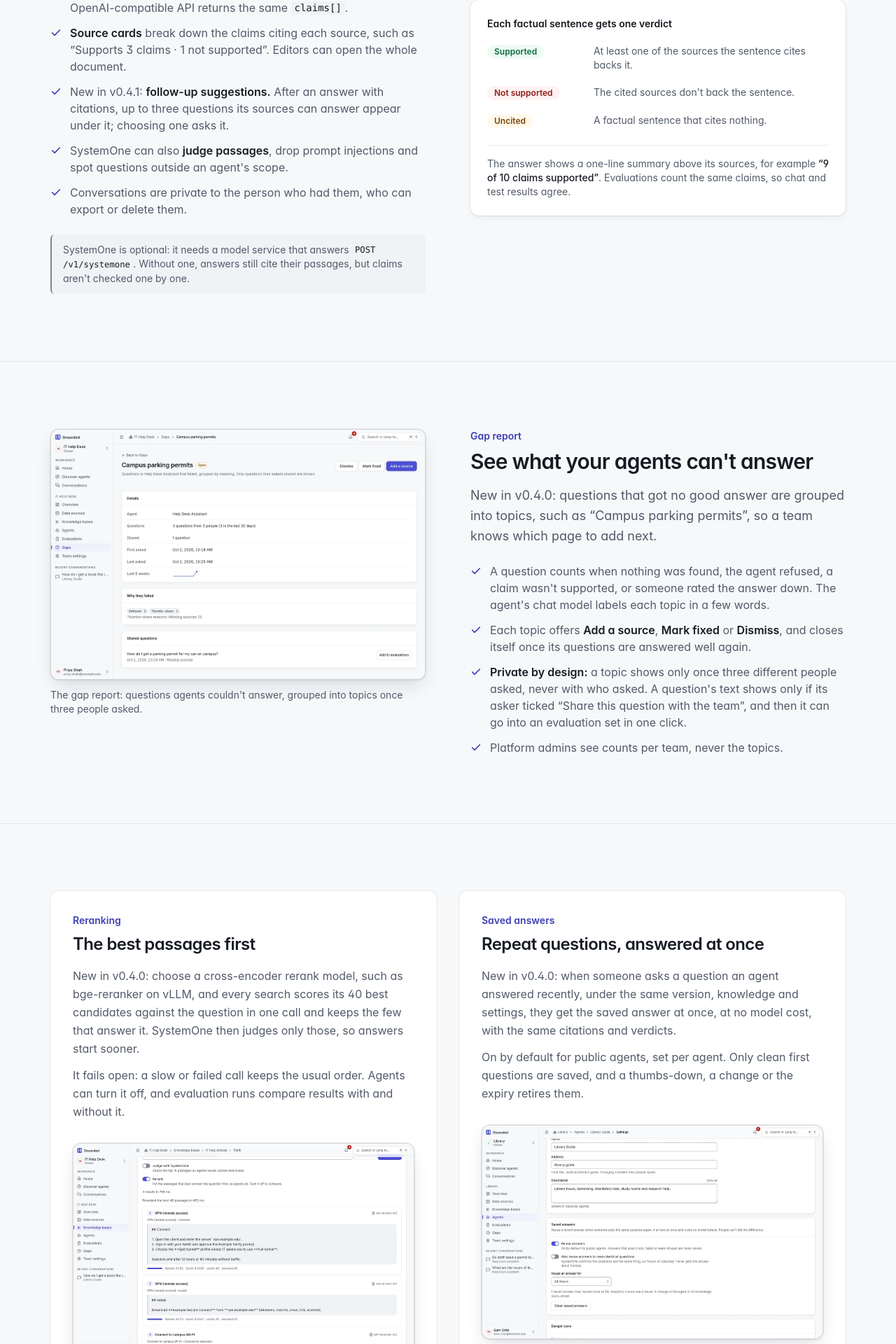
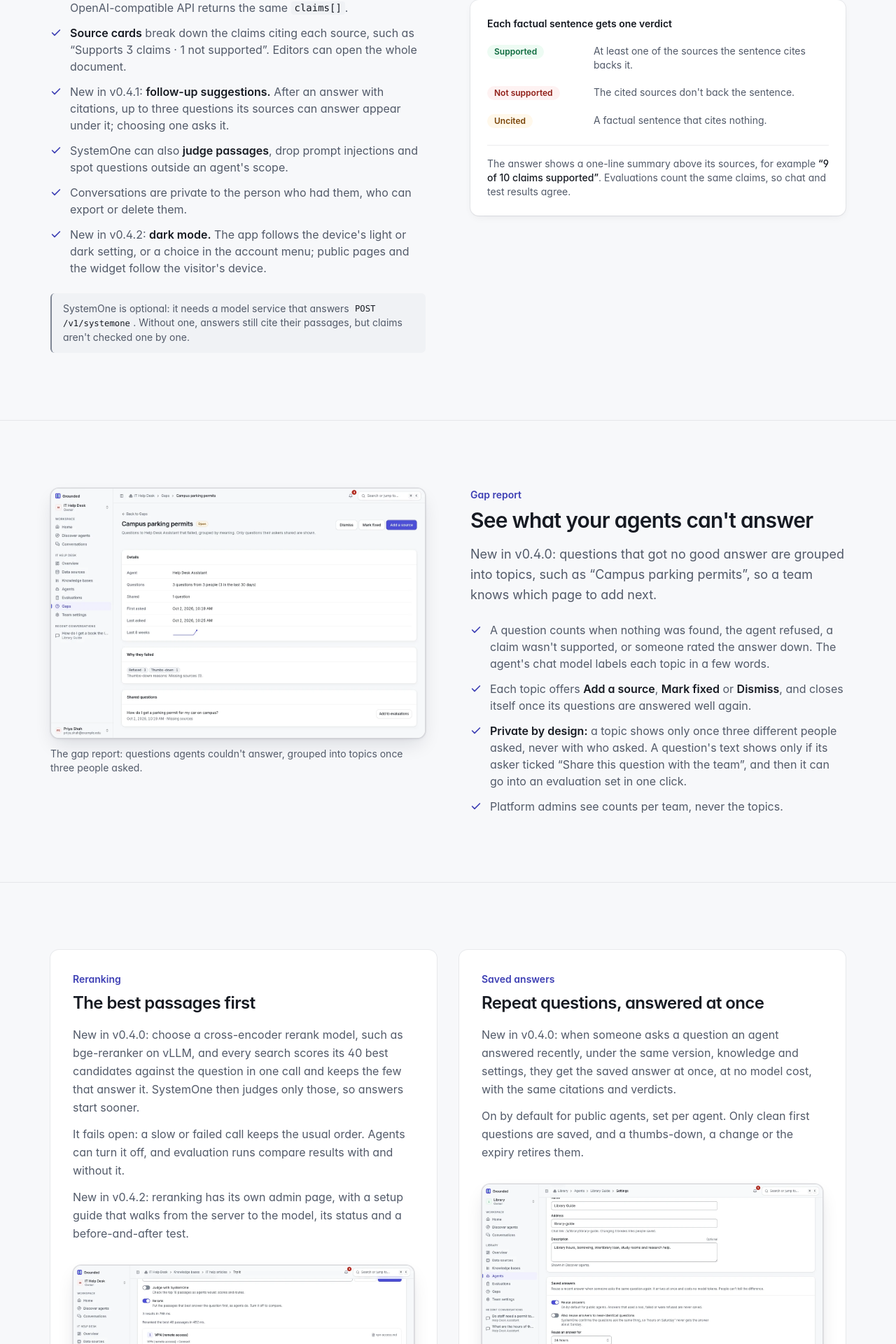
Before and after one commit to ncecere/grounded-website, a Next.js app: page / in a window 1280 px wide. Shown: the part 3058-4978 px from the top of the page at 70% size. Built offline with nearby package versions, Linux system fonts and the light colour scheme.

Commit message:
Features: new in v0.4.2, dark mode (the device's setting or the account menu; public pages and the widget follow the visitor), and reranking's own admin page with a setup guide

```diff
--- a/app/page.tsx
+++ b/app/page.tsx
@@ -294,6 +294,10 @@ function Features() {
             agent&apos;s scope.
           </>,
           <>Conversations are private to the person who had them, who can export or delete them.</>,
+          <>
+            New in v0.4.2: <Strong>dark mode.</Strong> The app follows the device&apos;s light or dark setting, or a
+            choice in the account menu; public pages and the widget follow the visitor&apos;s device.
+          </>,
         ]}
         note={
           <>
@@ -359,6 +363,10 @@ function Features() {
                   <p>
                     It fails open: a slow or failed call keeps the usual order. Agents can turn it off, and evaluation
                     runs compare results with and without it.
+                  </p>
+                  <p>
+                    New in v0.4.2: reranking has its own admin page, with a setup guide that walks from the server to
+                    the model, its status and a before-and-after test.
                   </p>
                 </>
               }
```
